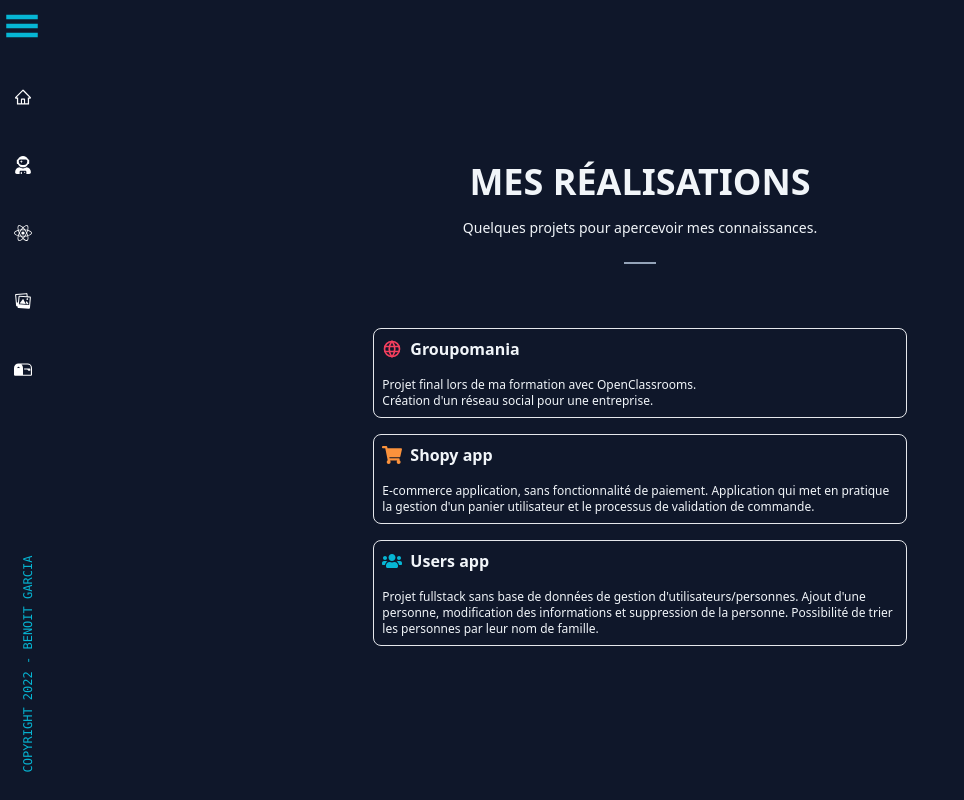
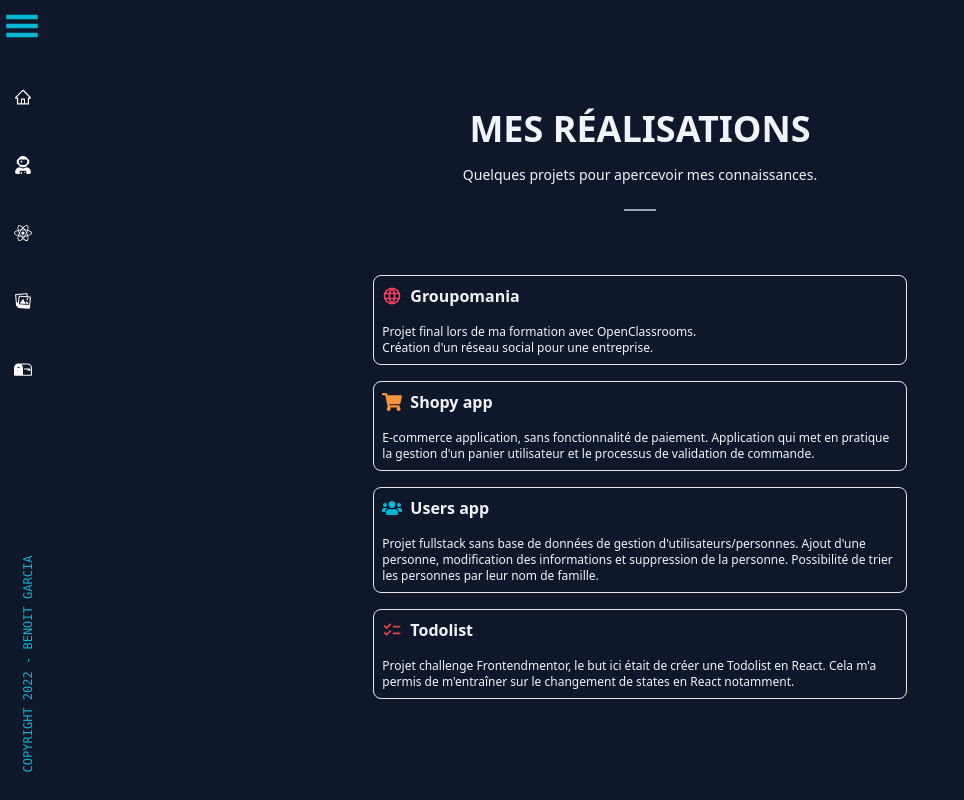
Before and after one commit to bengar-dev/portfolio-nextjs-ts, a Next.js app: page /projects in a window 1280 px wide. Shown: the whole page, without its empty margins (0-964 px from the left). Built offline with nearby package versions, Linux system fonts and the light colour scheme.

Commit message:
add: new project todolist

```diff
--- a/pages/project/[slug].tsx
+++ b/pages/project/[slug].tsx
@@ -113,7 +113,26 @@ const Details: NextPage = () => {
           live: "",
         });
       }
-    } else if (router.query.slug !== "groupomania" || "shopy" || "usersapp") {
+    }
+    else if (router.query.slug === "todofe") {
+      if (project.title === "") {
+        setProject({
+          title: "Todolist React",
+          content: `Petit projet sur la création d'une todolist en React. Ici l'objectif était de se familiariser avec les states React.`,
+          fonctionalities: [
+            "Ajout d'une chose à faire",
+            "Changer le statut d'une chose",
+            "Suppression d'une chose",
+            "Filtrer la liste en fonction si les choses ont été faites ou pas",
+          ],
+          array: ["React.js", "tailwind.css"],
+          images: ["todo_capt_1.png"],
+          github: "https://github.com/benysserp/FE-mentor-todo",
+          live: "https://fem-todo-react.netlify.app/",
+        });
+      }
+    }
+    else if (router.query.slug !== "groupomania" || "shopy" || "usersapp" || "todofe") {
       router.push("/");
     }
   });
--- a/pages/projects.tsx
+++ b/pages/projects.tsx
@@ -6,6 +6,7 @@ import { Navbar } from "../components/Navbar";
 
 import {FaShoppingCart, FaUsers} from "react-icons/fa"
 import {TbWorld} from "react-icons/tb"
+import {MdChecklist} from "react-icons/md"
 
 const Projects: NextPage = () => {
   return (
@@ -77,6 +78,17 @@ const Projects: NextPage = () => {
                 </article>
                 </a>
             </Link>
+            <Link href="/project/todofe">
+                <a className="transition-all w-full border hover:bg-slate-800 rounded-lg p-2"
+                data-aos="fade-up" data-aos-duration="1000" data-aos-delay="750">
+                <article className="flex flex-col">
+                    <h2 className="flex items-center font-bold"><MdChecklist className="mr-2 text-xl text-red-500"/> Todolist</h2>
+                    <p className="mt-4 text-xs">
+                    Projet challenge Frontendmentor, le but ici était de créer une Todolist en React. Cela m&apos;a permis de m&apos;entraîner sur le changement de states en React notamment.
+                    </p>
+                </article>
+                </a>
+            </Link>
         </div>
       </section>
     </div>
```
Also changed, not shown: public/assets/todo_capt_1.png (added).
